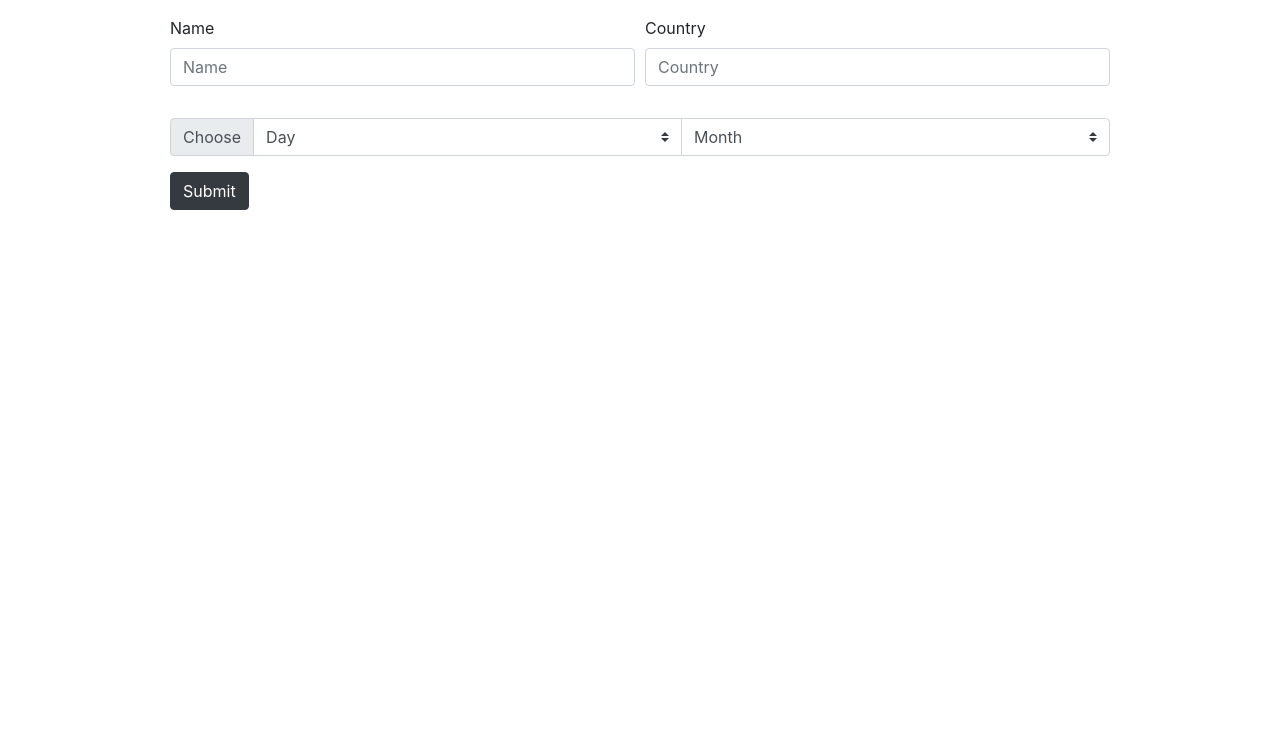
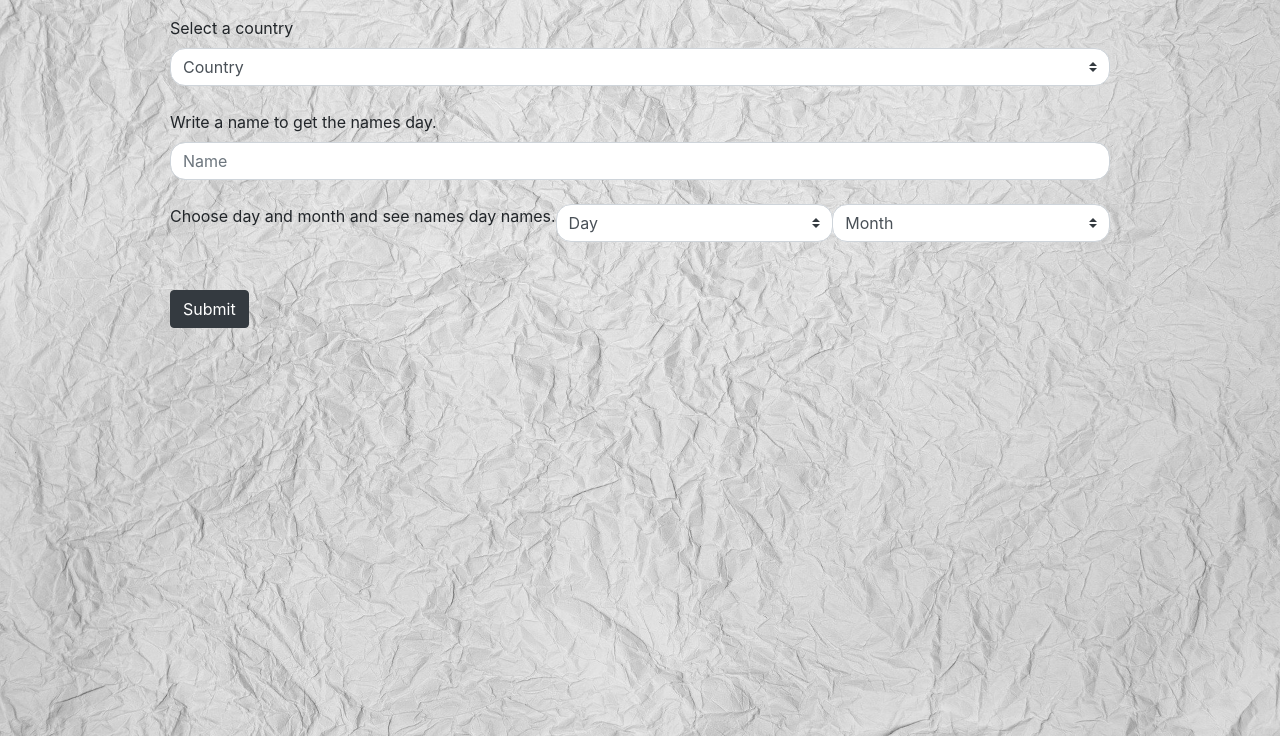
Before and after one commit to PaulinaWall/nameday, a plain HTML site: page index.html in a window 1280 px wide. Shown: the part 96-832 px from the top of the page. Before the commit the page ends 800 px from the top, so only its background shows below. Drawn offline with nearby package versions, Linux system fonts and the light colour scheme.

Commit message:
Added styling, Saved image, Country in API works for both conditions

```diff
--- a/assets/script/script.js
+++ b/assets/script/script.js
@@ -9,20 +9,24 @@ const renderDate = (data, name) => {
     const months = data.results.map(month => month.month);
 
     document.querySelector('#date').innerHTML = `
+        <div class="content-container">
             <h2>${name}</h2>
             <h3>Name day ${days.join('')}/${months.join('')}</h3>
             <h4>Others who also have name day this day:</h4>
             <p>${names.join(', ')}</p>
+        </div>
     `
 };
 
-const renderNames = (data, day, month) => {
-    console.log(data);
-    const names = data.data.map(name => name.namedays.us);
+const renderNames = (data, country, day, month) => {
+
+    const names = data.data.map(name => name.namedays[country]);
 
     document.querySelector('#names').innerHTML = `
+        <div class="content-container">
             <h2>These names have name day ${day}/${month}:</h2>
-    <p>${names.join(', ')}</p>
+            <p>${names}</p>
+        </div>
     `
 };
 
@@ -34,7 +38,6 @@ document.querySelector('#form').addEventListener('submit', e => {
     const country = document.querySelector('#countryInput').value;
     const day = document.querySelector('#day').value;
     const month = document.querySelector('#month').value;
-
 
     getNameDay(name, country)
     .then(data => {
@@ -55,7 +58,7 @@ document.querySelector('#form').addEventListener('submit', e => {
     .then(data => {
         if(200){
             console.log(data);
-                renderNames(data, day, month);
+            renderNames(data, country, day, month);
         }else{
             console.error('not OK');
             //kalla på en warnings funktion med data.message
@@ -65,5 +68,38 @@ document.querySelector('#form').addEventListener('submit', e => {
         //kalla på en warnings funktion med err
         console.error(err);
     });
+ });
 
- });
+
+/*
+ let country;
+ switch(data.data[0].namedays){
+     case "us":
+         country = "us";
+         break;
+     case "at":
+         break;
+     case "dk":
+         break;
+     case "fr":
+         break;
+     case "it":
+         break;
+     case "sk":
+         break;
+     case "cz":
+         break;
+     case "es":
+         break;
+     case "pl":
+         break;
+     case "de":
+         break;
+     case "fi":
+         break;
+     case "hu":
+         break;
+     case "se":
+         break;
+ }
+ */
--- a/assets/styles/style.css
+++ b/assets/styles/style.css
@@ -4,8 +4,12 @@
     padding: 0;
 }
 
-button{
-    margin: 0 auto;
+body{
+    background-image: url(../images/paper.jpg);
+    background-size: cover;
+    background-position: center;
+    background-repeat: no-repeat;
+    height: 100vh;
 }
 
 h1{
@@ -14,14 +18,18 @@ h1{
 }
 
 h2{
+    color: #495057;
     font-size: 1.5rem;
+
 }
 
 h3{
+    color: #495057;
     font-size: 1.2rem;
 }
 
 h4{
+    color: #495057;
     font-size: 1rem;
 }
 
@@ -31,7 +39,11 @@ form{
 }
 
 p{
-    color: grey;
+    color: #aaaa;
+}
+
+.col-12{
+    margin-bottom: 1.5rem;
 }
 
 .container{
@@ -39,10 +51,38 @@ p{
     margin: 0 auto;
 }
 
+.content-container{
+    background-color: white;
+    border-radius: 15px 15px;
+    margin-bottom: 1.5rem;
+    padding: 0.8rem;
+}
+
+.custom-select{
+    border-radius: 15px 15px;
+}
+
 .date{
     margin: 2rem;
 }
 
+.form-control{
+    border-radius: 15px 15px;
+}
+
 .input-group{
-    margin-top: 2rem;
+    margin-bottom: 1.5rem;
 }
+
+.input-group > .custom-select:not(:last-child), .input-group > .form-control:not(:last-child){
+    border-radius: 15px 15px;
+}
+
+#names{
+    margin-top: 1.5rem;
+    width: 100vw;
+}
+
+#names h2{
+    font-size: 1rem;
+}
--- a/index.html
+++ b/index.html
@@ -16,19 +16,34 @@
         <h1>Name day</h1>
             <form id="form">
                 <div class="form-row">
-                    <div class="col">
-                        <label for="nameInput">Name</label>
+                    <div class="col-12">
+                        <label for="countryInput">Select a country</label>
+                        <select class="custom-select" id="countryInput">
+                            <option selected>Country</option>
+                            <option value="at">Austria</option>
+                            <option value="dk">Denmark</option>
+                            <option value="fr">France</option>
+                            <option value="it">Italien</option>
+                            <option value="sk">Slovakia</option>
+                            <option value="cz">Czechia</option>
+                            <option value="es">Spain</option>
+                            <option value="hr">Croatia</option>
+                            <option value="pl">Poland</option>
+                            <option value="us">USA</option>
+                            <option value="de">Germany</option>
+                            <option value="fi">Finland</option>
+                            <option value="hu">Hungary</option>
+                            <option value="se">Sweden</option>
+                        </select>
+                    </div>
+                    <div class="col-12">
+                        <label for="nameInput">Write a name to get the names day.</label>
                         <input id="nameInput" type="text" class="form-control" placeholder="Name">
                     </div>
-                    <div class="col">
-                        <label for="countryInput">Country</label>
-                        <input id="countryInput" type="text" class="form-control" placeholder="Country">
-                    </div>
                 </div>
-                <div class="input-group mb-3">
-                    <div class="input-group-prepend">
-                        <label class="input-group-text" for="inputGroupSelect01">Choose</label>
-                    </div>
+                <div id="date"></div>
+                <div class="input-group">
+                    <label for="day">Choose day and month and see names day names.</label>
                     <select class="custom-select" id="day">
                         <option selected>Day</option>
                         <option value="1">1</option>
@@ -78,14 +93,10 @@
                         <option value="11">November</option>
                         <option value="12">December</option>
                     </select>
+                    <div id="names"></div>
                 </div>
                 <button type="submit" class="btn btn-dark">Submit</button>
             </form>
-
-            <div class="content-container" id="date"></div>
-
-            <div class="content-container" id="names"></div>
-
     </section>
 
 
```
Also changed, not shown: assets/images/paper.jpg (added). Lines whose indentation alone changed are shown as unchanged.
